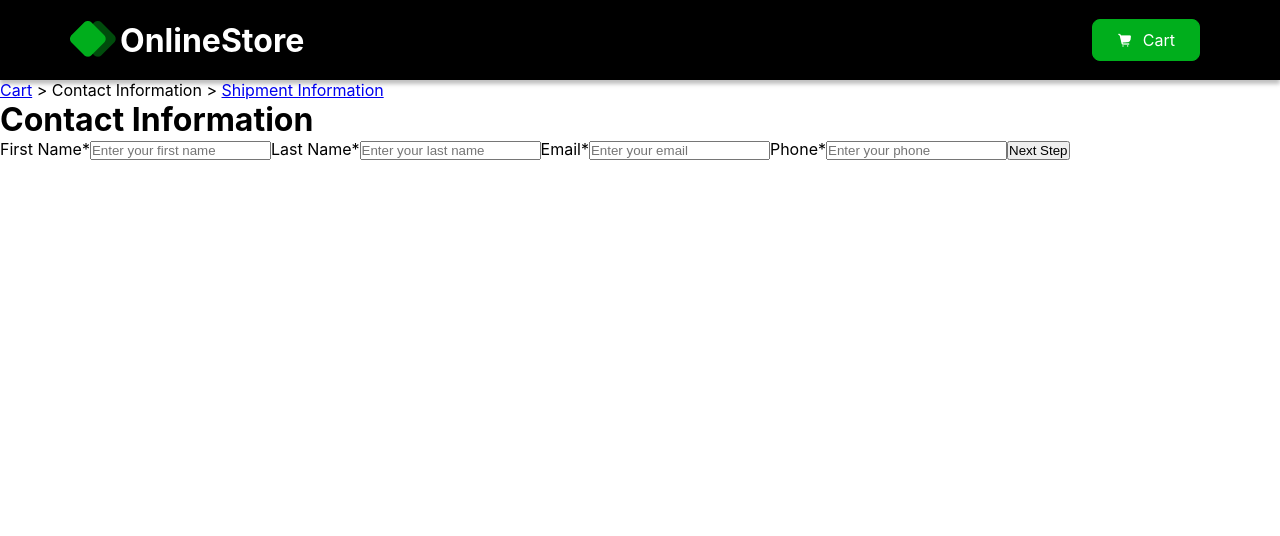
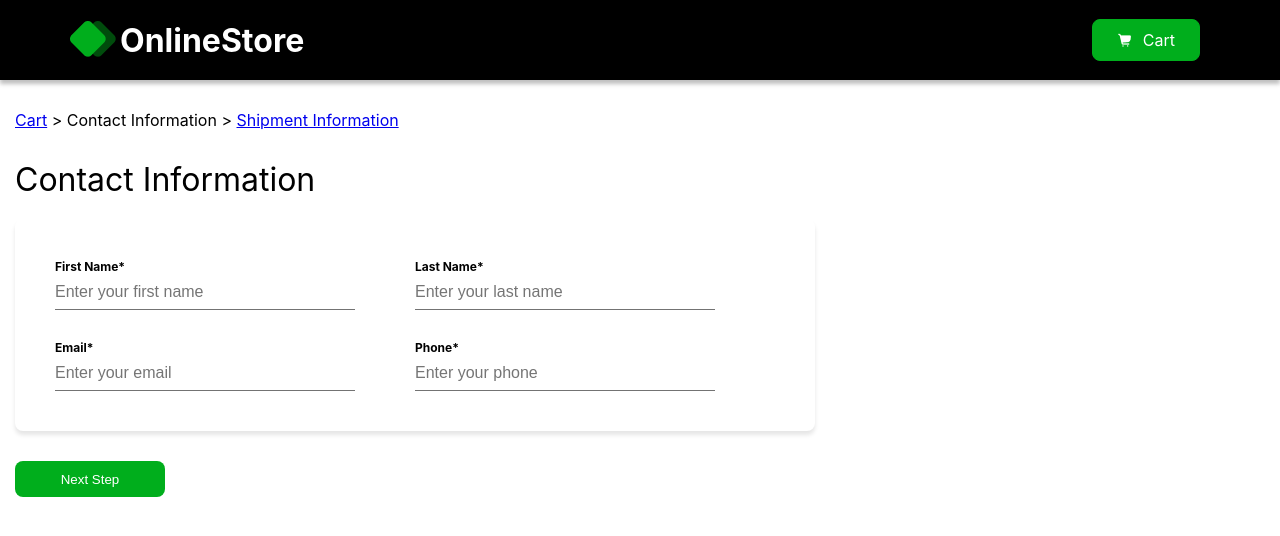
Before and after one commit to D1gger1/react-routing, a React (Vite) app: page /checkout/ContactInformation in a window 1280 px wide. Shown: the top 536 px of the page. Built offline with nearby package versions, Linux system fonts and the light colour scheme.

Commit message:
Add css to form ContactInformation

```diff
--- a/src/components/ProductCard.module.css
+++ b/src/components/ProductCard.module.css
@@ -7,7 +7,8 @@
     border: 1px;
     border-radius: 8px;
     box-shadow: 0px 4px 4px 0px rgba(0, 0, 0, 0.1);
-    margin-top: 32px
+    margin-top: 32px ;
+
 }
 
 .title{
--- a/src/pages/checkout/Cart.jsx
+++ b/src/pages/checkout/Cart.jsx
@@ -29,7 +29,9 @@ export default function Cart() {
 
   return (
     <div className={styles.cart}>
-      <Breadcrumb />
+      <div className={styles.breadcrumb}>
+        <Breadcrumb />
+      </div>
 
       <h2 className={styles.titleCart}>Cart</h2>
       {cartItems.length === 0 ? (
--- a/src/pages/checkout/ContactInformation.jsx
+++ b/src/pages/checkout/ContactInformation.jsx
@@ -45,56 +45,68 @@ export default function ContactInformation() {
 
   return (
     <div className={styles.contact}>
+      <div className={styles.breadcrumb}>
         <Breadcrumb />
-      <h1>Contact Information</h1>
-
+      </div>
+      <h1 className={styles.title}>Contact Information</h1>
       <form action="" onSubmit={formik.handleSubmit} className={styles.form}>
-        <label>
-          First Name*
-        </label>
-        <input type="text"
+        <div className={styles.containerForm}>
+            <div className={styles.field}>
+              <label className={styles.titleField}>First Name*</label>
+              <input
+                type="text"
                 name="firstName"
                 placeholder="Enter your first name"
                 onChange={formik.handleChange}
                 value={formik.values.firstName}
+                className={styles.inputField}
               />
               {formik.errors.firstName && <div className={styles.error}>{formik.errors.firstName}</div>}
-        <label>
-          Last Name*
-        </label>
-        <input type="text"
+            </div>
+
+            <div className={styles.field}>
+              <label className={styles.titleField}>Last Name*</label>
+              <input
+                type="text"
                 name="lastName"
                 placeholder="Enter your last name"
                 onChange={formik.handleChange}
                 value={formik.values.lastName}
+                className={styles.inputField}
               />
               {formik.errors.lastName && <div className={styles.error}>{formik.errors.lastName}</div>}
-        <label>
-          Email*
-        </label>
-        <input type="email"
+            </div>
+
+            <div className={styles.field}>
+              <label className={styles.titleField}>Email*</label>
+              <input
+                type="email"
                 name="email"
                 placeholder="Enter your email"
                 onChange={formik.handleChange}
                 value={formik.values.email}
+                className={styles.inputField}
               />
               {formik.errors.email && <div className={styles.error}>{formik.errors.email}</div>}
-        <label>
-          Phone*
-        </label>
-        <input type="tel"
+            </div>
+
+            <div className={styles.field}>
+              <label className={styles.titleField}>Phone*</label>
+              <input
+                type="tel"
                 name="phone"
                 placeholder="Enter your phone"
                 onChange={formik.handleChange}
                 value={formik.values.phone}
+                className={styles.inputField}
               />
               {formik.errors.phone && <div className={styles.error}>{formik.errors.phone}</div>}
+          </div>
+        </div>
         <button className={styles.nextStep} type="submit">
           Next Step
         </button>
       </form>
     </div>
-
-
   )
 }
--- a/src/pages/checkout/ContactInformation.module.css
+++ b/src/pages/checkout/ContactInformation.module.css
@@ -0,0 +1,68 @@
+
+
+.contact {
+    width: 1250px;
+    margin: 0 auto;
+    padding-top: 30px;
+
+}
+
+.title {
+    font-size: 32px;
+    font-weight: 400;
+    margin-top: 30px;
+    margin-bottom: 20px;
+}
+
+
+.containerForm {
+    display: grid;
+    grid-template-columns: 1fr 1fr;
+    width: 800px;
+    gap: 30px 0;
+    padding-left: 30px;
+    box-shadow: 0px 4px 4px 0px rgba(0, 0, 0, 0.1);
+    border-radius: 8px;
+    padding: 40px;
+}
+
+
+
+.field {
+    display: flex;
+    flex-direction: column;
+    align-items: flex-start;
+}
+
+.inputField {
+    height: 36px;
+    border: none;
+    border-bottom: 1px solid rgba(115, 115, 115, 1);
+    font-size: 16px;
+    width: 300px;
+
+}
+
+.titleField {
+    font-family: Paragraph 3/Bold   ;
+    font-size: 12px;
+    font-weight: 700;
+    width: 100px;
+}
+
+.placeholder {
+    font-family: Paragraph 3/Regular;
+    font-size: 16px;
+    color: #999;
+}
+
+.nextStep {
+    margin-top: 30px;
+    width: 150px;
+    height: 36px;
+    background-color: rgba(0, 174, 28, 1);
+    color: #fff;
+    border: none;
+    border-radius: 8px;
+    cursor: pointer;
+}
--- a/src/pages/checkout/ShipmentInformation.jsx
+++ b/src/pages/checkout/ShipmentInformation.jsx
@@ -2,9 +2,11 @@ import React from "react";
 import Breadcrumb from "../../components/Breadcrumb";
 
 export default function ShippingInformation() {
-    return(
+    return (
         <div>
-            <Breadcrumb />
+            <div className={styles.breadcrumb}>
+                <Breadcrumb />
+            </div>
             <h1>Shipping Information</h1>
         </div>
     )
```
Lines whose indentation alone changed are shown as unchanged.
